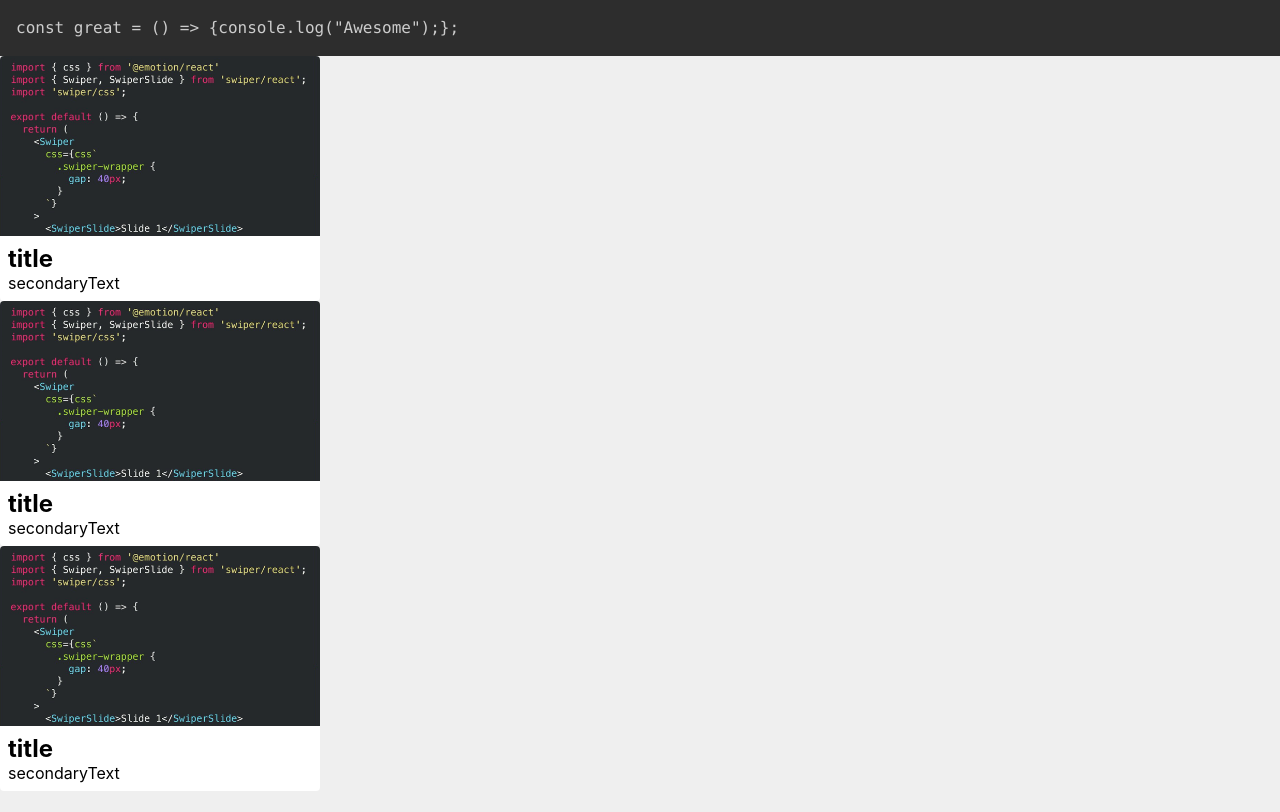
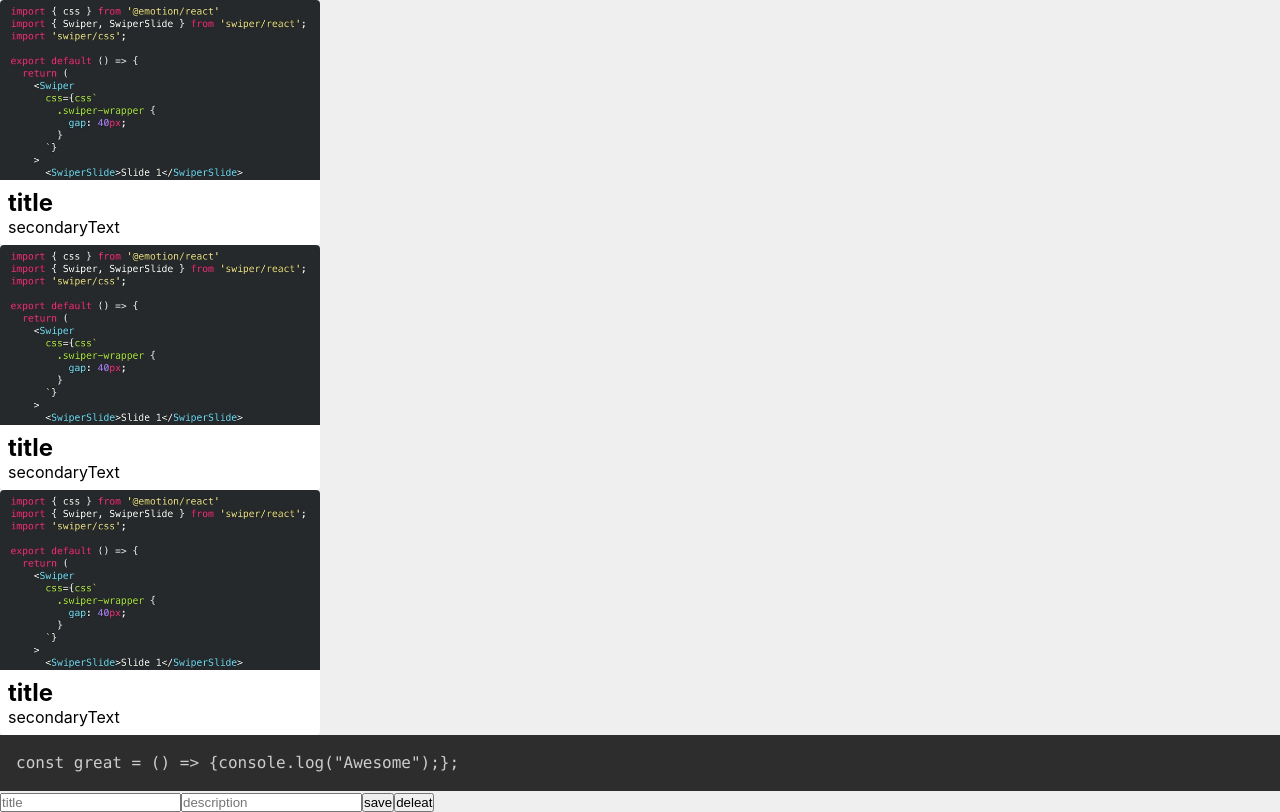
Before and after one commit to kamabokochan/codeStock, a Next.js app: page / in a window 1280 px wide. Built offline with nearby package versions, Linux system fonts and the light colour scheme.

Commit message:
form関連コンポーネント作成

```diff
--- /dev/null
+++ b/src/components/Button/index.tsx
@@ -0,0 +1,16 @@
+import React, { ButtonHTMLAttributes } from "react";
+import styled from "styled-components";
+
+export type ContainerProps = { text: string } & ButtonHTMLAttributes<HTMLInputElement>;
+
+type ComponentProps = ContainerProps;
+
+const Component: React.FC<ComponentProps> = (props) => {
+  return <button>{props.text}</button>;
+};
+
+const Container = styled.div``;
+
+export const Button: React.FC<ContainerProps> = (props) => {
+  return <Component {...props} />;
+};
--- /dev/null
+++ b/src/components/TextField/index.tsx
@@ -0,0 +1,16 @@
+import React, { InputHTMLAttributes } from "react";
+import styled from "styled-components";
+
+export type ContainerProps = InputHTMLAttributes<HTMLInputElement>;
+
+type ComponentProps = ContainerProps;
+
+const Component: React.FC<ComponentProps> = (props) => {
+  return <input type="text" placeholder={props.placeholder} />;
+};
+
+const Container = styled.div``;
+
+export const TextField: React.FC<ContainerProps> = (props) => {
+  return <Component {...props} />;
+};
--- a/src/components/index.ts
+++ b/src/components/index.ts
@@ -1,2 +1,4 @@
 export { Code } from "./Code";
 export { Card } from "./Card";
+export { TextField } from "./TextField";
+export { Button } from "./Button";
--- a/src/pages/index.tsx
+++ b/src/pages/index.tsx
@@ -2,19 +2,21 @@
 import Script from "next/script";
 import { useState } from "react";
 
-import { Code, Card } from "~/components";
+import { Code, Card, TextField, Button } from "~/components";
 
 const Home: NextPage = () => {
   const [isEditable, setIsEditable] = useState(false);
   return (
     <>
       <Script src="libs/prism-live/src/prism-live.js?load=css,javascript"></Script>
+      {[1, 2, 3].map((value) => {
+        return <Card key={value} />;
+      })}
       <Code isEditable={isEditable} />
-      <div>
-        {[1, 2, 3].map((value) => {
-          return <Card key={value} />;
-        })}
-      </div>
+      <TextField placeholder="title" />
+      <TextField placeholder="description" />
+      <Button text="save" />
+      <Button text="deleat" />
     </>
   );
 };
```
